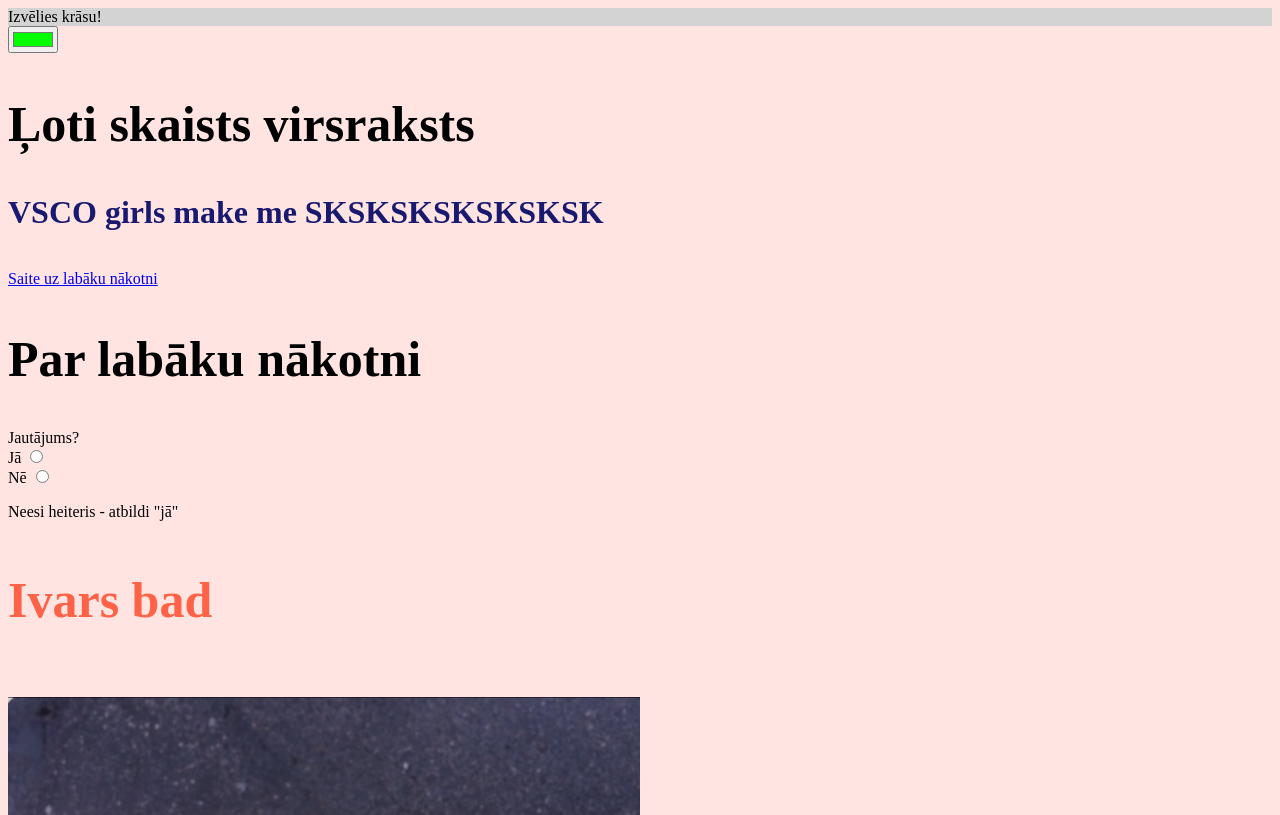
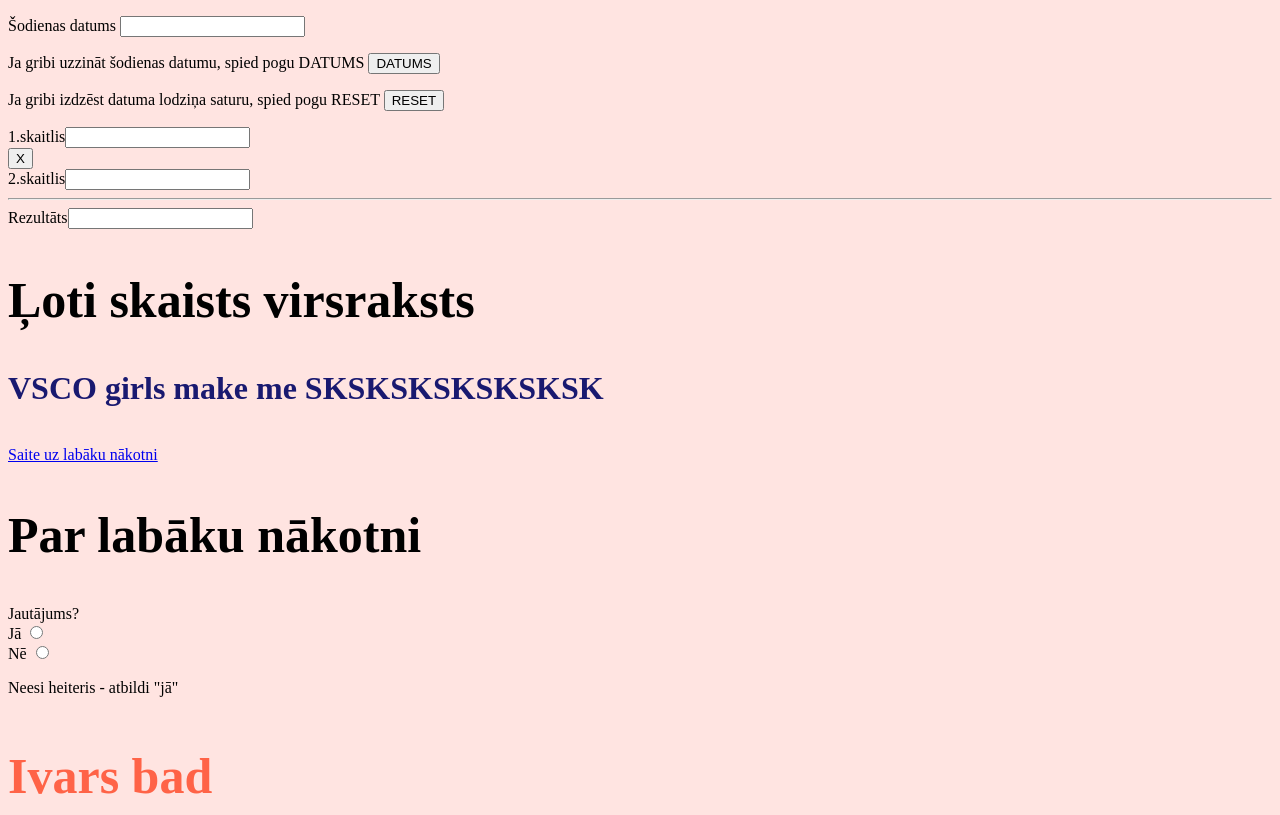
Before and after one commit to IlgaL/Great-life, a plain HTML site: page public_html/index.html in a window 1280 px wide. Shown: the top 815 px of the page. Drawn offline with Linux system fonts and the light colour scheme.

Commit message:
Update index.html

```diff
--- a/public_html/index.html
+++ b/public_html/index.html
@@ -9,18 +9,27 @@
         h3 {color:tomato; font-size:50px}
         </style>
         <title> Skaista lapa </title>
-        <script>
-    function krasot(){
-        var kr=document.getElementById("krasa").value;
-        document.getElementById("fons").style="background-color:"+kr;
-    }
-    </script>
+        <link href="css/stils.css" rel="stylesheet" type="text/css">
     </head>
     <body>
-        <form>
-  <div id="fons" style="background-color:lightgrey">Izvēlies krāsu!</div>
-  <input type="color" id="krasa" value="#00ff00" onclick="krasot();">
-</form>
+       <form>
+        <p>Šodienas datums <input name="datums"></p>
+        <p>Ja gribi uzzināt šodienas datumu, spied pogu DATUMS
+            <input onclick="datums.value=new Date();" name="poga" value="DATUMS" type="button">
+        </p>
+        <p>Ja gribi izdzēst datuma lodziņa saturu, spied pogu RESET
+            <input value="RESET" type="reset">
+        </p>
+    </form>
+    <form>
+        <div>1.skaitlis<input type="text" name="sk1"> </div>
+        <div>
+            <input value="X" name="reiz" onclick="rez.value=sk1.value*sk2.value" type="button">
+        </div>
+        <div>2.skaitlis<input type="text" name="sk2"> </div>
+        <hr>
+        <div>Rezultāts<input name="rez"> </div>
+    </form>
         <h2> Ļoti skaists virsraksts </h2>
         <h1> VSCO girls make me SKSKSKSKSKSKSK</h1> <br>
         <a href="https://www.imdb.com/title/tt5697572/"> Saite uz labāku nākotni </a>
```
